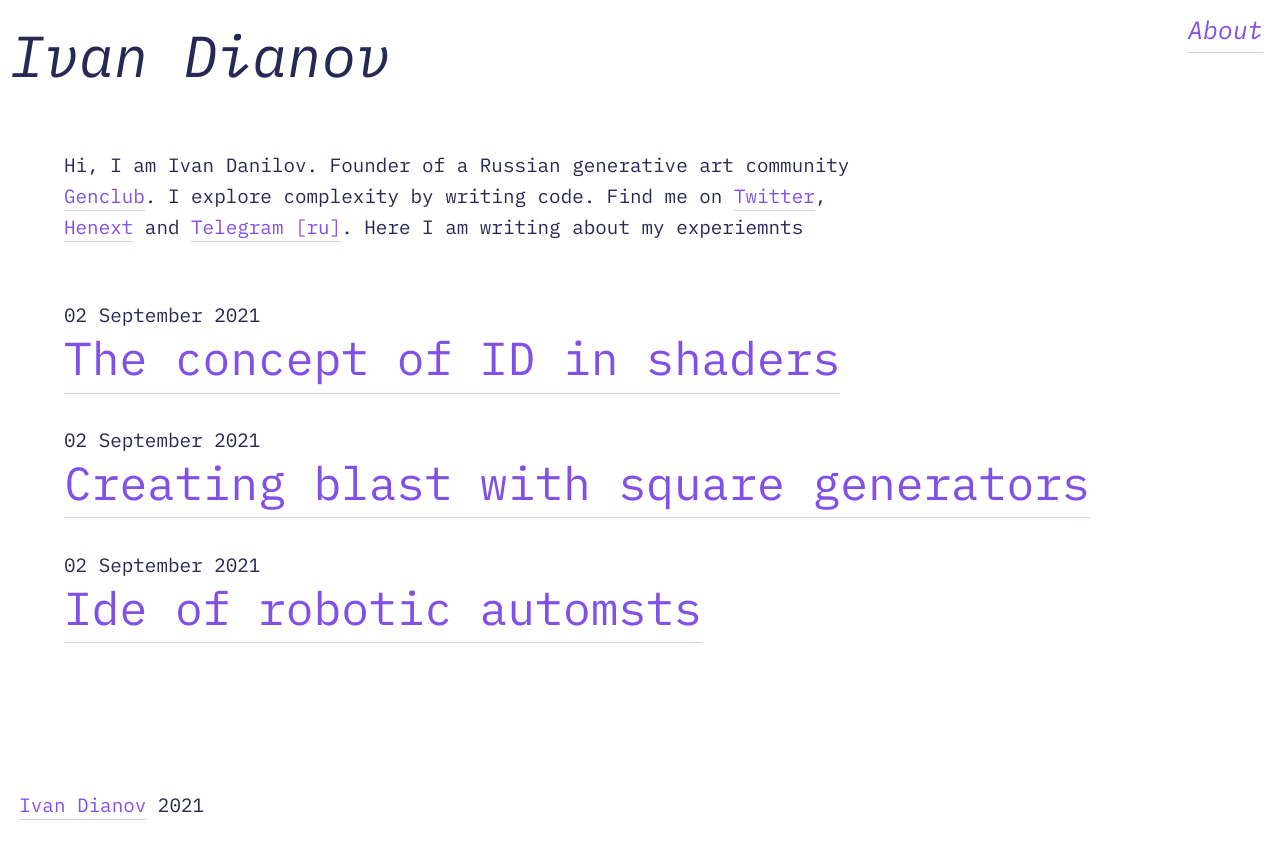
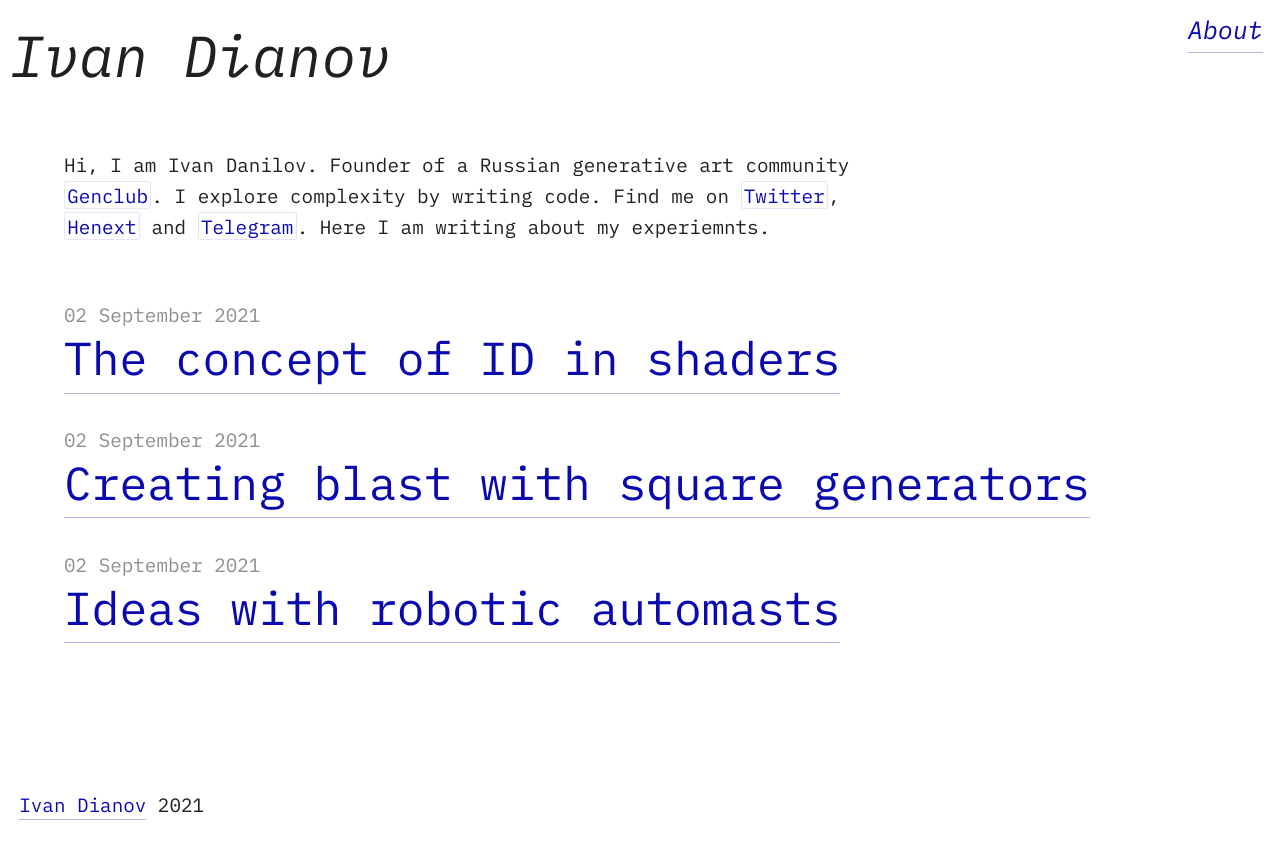
Before and after one commit to illus0r/ivandianov.com_jekyll, a Jekyll site: the page built from index.html, in a window 1280 px wide. Shown: the top 859 px of the page. Built offline with Jekyll 4.4.1, drawn with Linux system fonts in a browser that asks for light colours.

Commit message:
styles and typography

```diff
--- a/_posts/2021-09-02-the-concept-of-something copy 2.md
+++ b/_posts/2021-09-02-the-concept-of-something copy 2.md
@@ -1,6 +1,6 @@
 ---
 layout: post
-title: Ide of robotic automsts
+title: Ideas with robotic automаsts
 date: 2021-09-02 09:59
 language: ru
 ---
--- a/assets/css/main.css
+++ b/assets/css/main.css
@@ -216,9 +216,9 @@ h2 {
 
 :root {
 	--background-RGB: 255, 255, 255;
-	--text-RGB: 40, 40, 85;
-	--hover-RGB: 200, 30, 250;
-	--link-RGB: 130, 80, 231;
+	--text-RGB: 32, 32, 32;
+	--link-RGB: 9, 9,175;
+	--hover-RGB: 246, 90, 160;
 	--accent-RGB: 130, 80, 231;
 	--main-RGB: var(--accent-RGB);
 	--surface-RGB: 250, 245, 255;
@@ -240,6 +240,7 @@ body {
   font-family: 'IBM Plex Mono', monospace;
   color: rgba(var(--text-RGB), 1);
   background: rgba(var(--background-RGB), 1);
+
 
   -webkit-font-feature-settings: 'kern' 1;
   -moz-font-feature-settings: 'kern' 1;
@@ -269,17 +270,40 @@ a {
 	border-bottom: 1px solid rgba(var(--link-RGB), 0.3);
 	padding-bottom: 0.1em;
   transition-property: border-bottom, border-color, background, color, fill;
-  transition-duration: 0.33s;
+  transition-duration: 0s;
   transition-timing-function: ease-out;
 }
 
 a:hover {
   color: rgba(var(--hover-RGB), 1);
+  transition: color ease 0.33s;
+  text-decoration: none;
+  border-bottom: 1px solid rgba(var(--hover-RGB), 0.3);
+  transition-property: border-bottom, border-color, background, color, fill;
+  transition-duration: .33s;
+  transition-timing-function: ease-out;
+
+}
+
+
+a.link-button {
+  color: rgba(var(--link-RGB), 1);
   transition: color ease 0s;
   text-decoration: none;
-  /* border-bottom-width: 1px;
-  border-bottom-style: solid;
-  border-bottom-color: #3c3b3b; */
+	border: 1px solid rgba(var(--link-RGB), 0.1);
+	padding: 0.03em 0.12em 0.02em;
+	border-radius: 0.1em;
+  transition-property: border-bottom, border-color, background, color, fill;
+  transition-duration: 0.33s;
+  transition-timing-function: ease-out;
+}
+
+a.link-button:hover {
+  color: rgba(var(--hover-RGB), 1);
+  transition: color ease 0s;
+  text-decoration: none;
+  border: 1px solid rgba(var(--hover-RGB), 0.3);
+	padding: 0.03em 0.12em 0.02em;
   transition-property: border-bottom, border-color, background, color, fill;
   transition-duration: .33s;
   transition-timing-function: ease-out;
@@ -495,6 +519,7 @@ footer {
 
 .time {
 	padding-left: 0em;
+	color: rgba(var(--text-RGB), 0.5);
 }
 
 
@@ -530,5 +555,11 @@ footer {
       padding: 0.3em;
     }
 
+		.post-title {
+			font-size: 1.6em;
+			margin-top: 0em;
+			font-weight: 400;
+		}
+
 
   }
--- a/index.html
+++ b/index.html
@@ -7,7 +7,7 @@ title: Main page title
 ---
 
 <section class="text">
-  <p>Hi, I am Ivan Danilov. Founder of a Russian generative art community <a href="">Genclub</a>. I explore complexity by writing code. Find me on <a href="https://twitter.com/i_dianov">Twitter</a>, <a href="https://www.henext.xyz/ivan_dianov">Henext</a> and <a href="https://t.me/ivandianov">Telegram [ru]</a>. Here I am writing about my experiemnts</p>
+  <p>Hi, I am Ivan Danilov. Founder of a Russian generative art community <a class="link-button" href="">Genclub</a>. I explore complexity by writing code. Find me on <a class="link-button" href="https://twitter.com/i_dianov">Twitter</a>, <a class="link-button" href="https://www.henext.xyz/ivan_dianov">Henext</a> and <a class="link-button" href="https://t.me/ivandianov">Telegram</a>. Here I am writing about my experiemnts.</p>
 </section>
 
 <section class="blog-posts">
```
